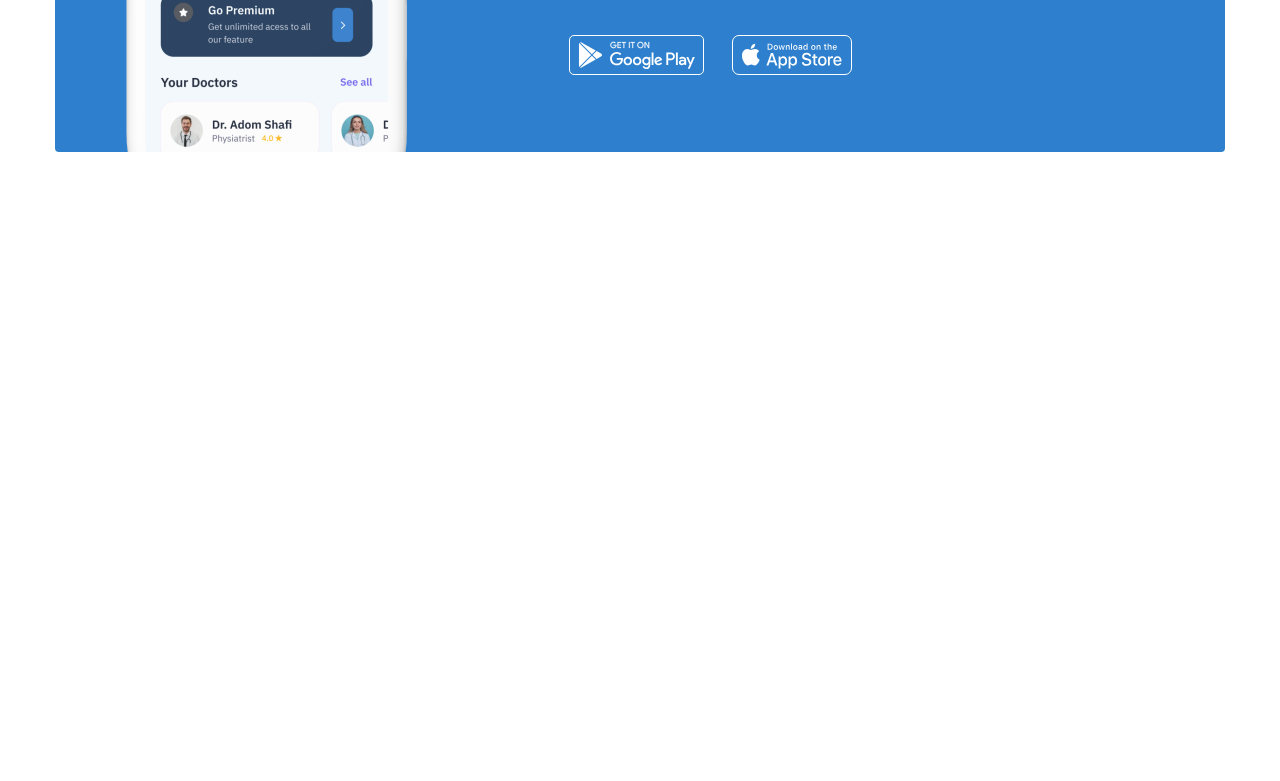
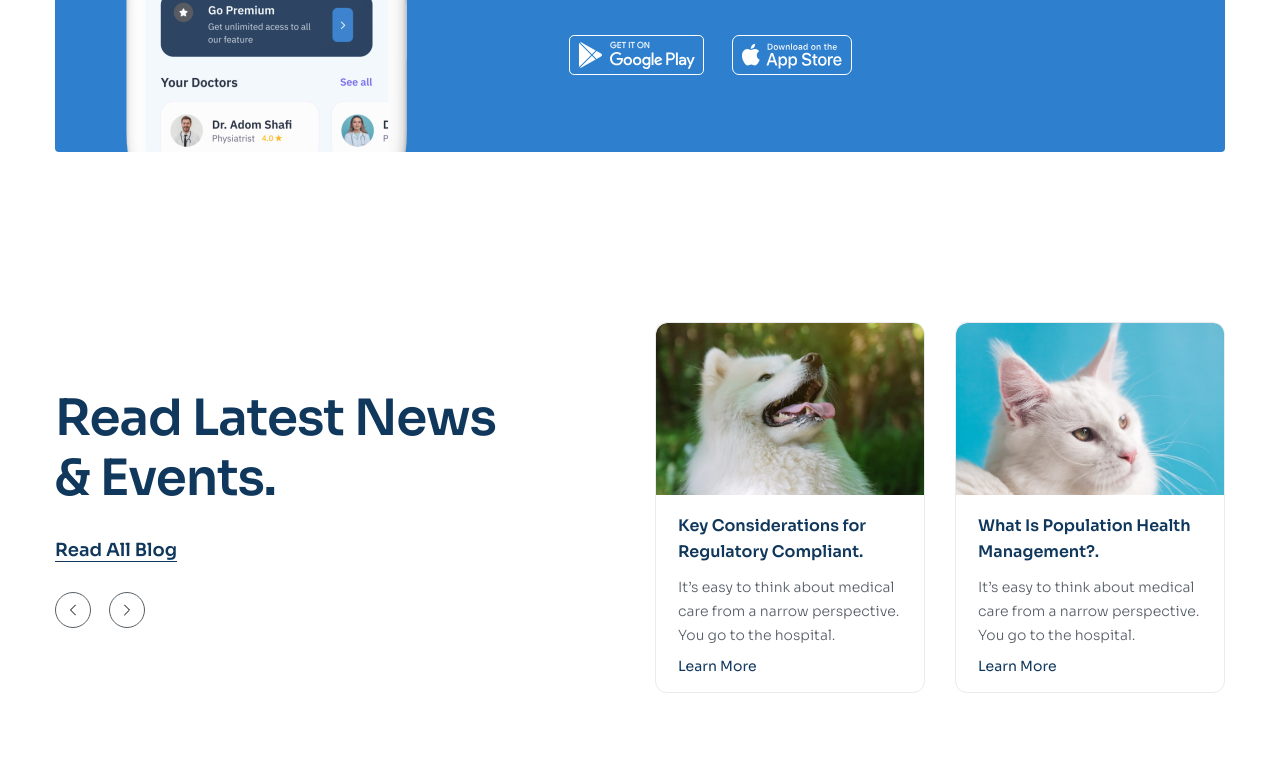
Before and after one commit to TieuBao-8925/Project-2, a plain HTML site: page index.html in a window 1280 px wide. Shown: the part 4807-5588 px from the top of the page. Drawn offline with Linux system fonts and the light colour scheme.

Commit message:
10. Blog

```diff
--- a/assets/css/style.css
+++ b/assets/css/style.css
@@ -504,3 +504,109 @@ a {
   gap: 28px;
   margin-top: 38px;
 }
+
+/* ===================== Blog ==================== */
+.blog {
+  padding: 85px 0;
+  background: #fff;
+}
+
+.blog__inner {
+  display: flex;
+  justify-content: space-between;
+  align-items: center;
+}
+
+.blog__content {
+  width: 40%;
+}
+
+.blog__heading {
+  min-width: 470px;
+}
+
+.blog__more {
+  margin-top: 28px;
+  display: inline-block;
+  color: #10375c;
+  font-size: 1.8rem;
+  font-weight: 600;
+  line-height: 1.56;
+  text-decoration-line: underline;
+  text-underline-offset: 5px;
+}
+
+.blog__control {
+  margin-top: 28px;
+  justify-content: flex-start;
+}
+
+.blog__list {
+  display: grid;
+  grid-template-columns: repeat(2, 1fr);
+  column-gap: 30px;
+}
+
+.blog-item {
+  max-width: 270px;
+  border-radius: 12px;
+  border: 1px solid #e8ebee;
+  background: #fff;
+  overflow: hidden;
+  transition: 0.5s;
+}
+
+.blog-item:hover {
+  box-shadow: 0px 18px 50px 0px rgba(0, 0, 0, 0.05);
+  border-color: transparent;
+}
+
+.blog-item:hover .blog-item__more {
+  color: #2e80ce;
+  font-weight: 500;
+}
+
+.blog-item:hover .blog-item__thumb {
+  transform: scale(1.1);
+}
+
+.blog-item__thumb {
+  width: 270px;
+  height: 172px;
+  border-radius: 12px 12px 0px 0px;
+  object-fit: cover;
+  transition: 0.25s;
+}
+
+.blog-item__wrap {
+  height: 172px;
+  overflow: hidden;
+}
+
+.blog-item__body {
+  padding: 18px 22px;
+}
+
+.blog-item__heading {
+  color: #10375c;
+  font-size: 1.6rem;
+  font-weight: 600;
+  line-height: 1.62;
+}
+
+.blog-item__desc {
+  margin-top: 10px;
+  color: #575f66;
+  font-size: 1.4rem;
+  font-weight: 300;
+  line-height: 1.72;
+}
+
+.blog-item__more {
+  display: inline-block;
+  margin-top: 12px;
+  color: #10375c;
+  font-size: 1.4rem;
+  font-weight: 400;
+  transition: 0.25s;
+}
--- a/index.html
+++ b/index.html
@@ -500,6 +500,111 @@
           </div>
         </div>
       </section>
+
+      <!-- Blog -->
+      <section class="blog">
+        <div class="container">
+          <div class="blog__inner">
+            <!-- Blog Left -->
+            <div class="blog__content">
+              <h2 class="section-heading blog__heading">
+                Read Latest News & Events.
+              </h2>
+              <a href="#!" class="blog__more">Read All Blog</a>
+
+              <div class="control blog__control">
+                <!-- Previous -->
+                <button class="control__btn">
+                  <svg
+                    class="control-icon"
+                    xmlns="http://www.w3.org/2000/svg"
+                    width="6"
+                    height="12"
+                    viewBox="0 0 6 12"
+                    fill="none"
+                  >
+                    <path
+                      d="M5.5 1L0.5 6L5.5 11"
+                      stroke="currentColor"
+                      stroke-linecap="round"
+                      stroke-linejoin="round"
+                    />
+                  </svg>
+                </button>
+                <!-- Next -->
+                <button class="control__btn">
+                  <svg
+                    class="control-icon control-icon--next"
+                    xmlns="http://www.w3.org/2000/svg"
+                    width="6"
+                    height="12"
+                    viewBox="0 0 6 12"
+                    fill="none"
+                  >
+                    <path
+                      d="M5.5 1L0.5 6L5.5 11"
+                      stroke="currentColor"
+                      stroke-linecap="round"
+                      stroke-linejoin="round"
+                    />
+                  </svg>
+                </button>
+              </div>
+            </div>
+
+            <!-- Blog Right -->
+            <div class="blog__list">
+              <!-- Item 1 -->
+              <article class="blog-item">
+                <figure class="blog-item__wrap">
+                  <img
+                    src="./assets/img/gaugau.jpg"
+                    alt=""
+                    class="blog-item__thumb"
+                  />
+                </figure>
+
+                <section class="blog-item__body">
+                  <h3>
+                    <a href="#!" class="blog-item__heading"
+                      >Key Considerations for Regulatory Compliant.</a
+                    >
+                  </h3>
+                  <p class="blog-item__desc">
+                    It’s easy to think about medical care from a narrow
+                    perspective. You go to the hospital.
+                  </p>
+                  <a href="#!" class="blog-item__more">Learn More</a>
+                </section>
+              </article>
+
+              <!-- Item 2 -->
+              <article class="blog-item">
+                <figure class="blog-item__wrap">
+                  <img
+                    src="./assets/img/meoww.jpg"
+                    alt=""
+                    class="blog-item__thumb"
+                  />
+                </figure>
+
+                <section class="blog-item__body">
+                  <h3>
+                    <a href="#!" class="blog-item__heading"
+                      >What Is Population Health Management?.</a
+                    >
+                  </h3>
+                  <p class="blog-item__desc">
+                    It’s easy to think about medical care from a narrow
+                    perspective. You go to the hospital.
+                  </p>
+                  <a href="#!" class="blog-item__more">Learn More</a>
+                </section>
+              </article>
+            </div>
+          </div>
+        </div>
+      </section>
     </main>
   </body>
 </html>
```
Also changed, not shown: assets/img/gaugau.jpg (added), assets/img/meoww.jpg (added).
